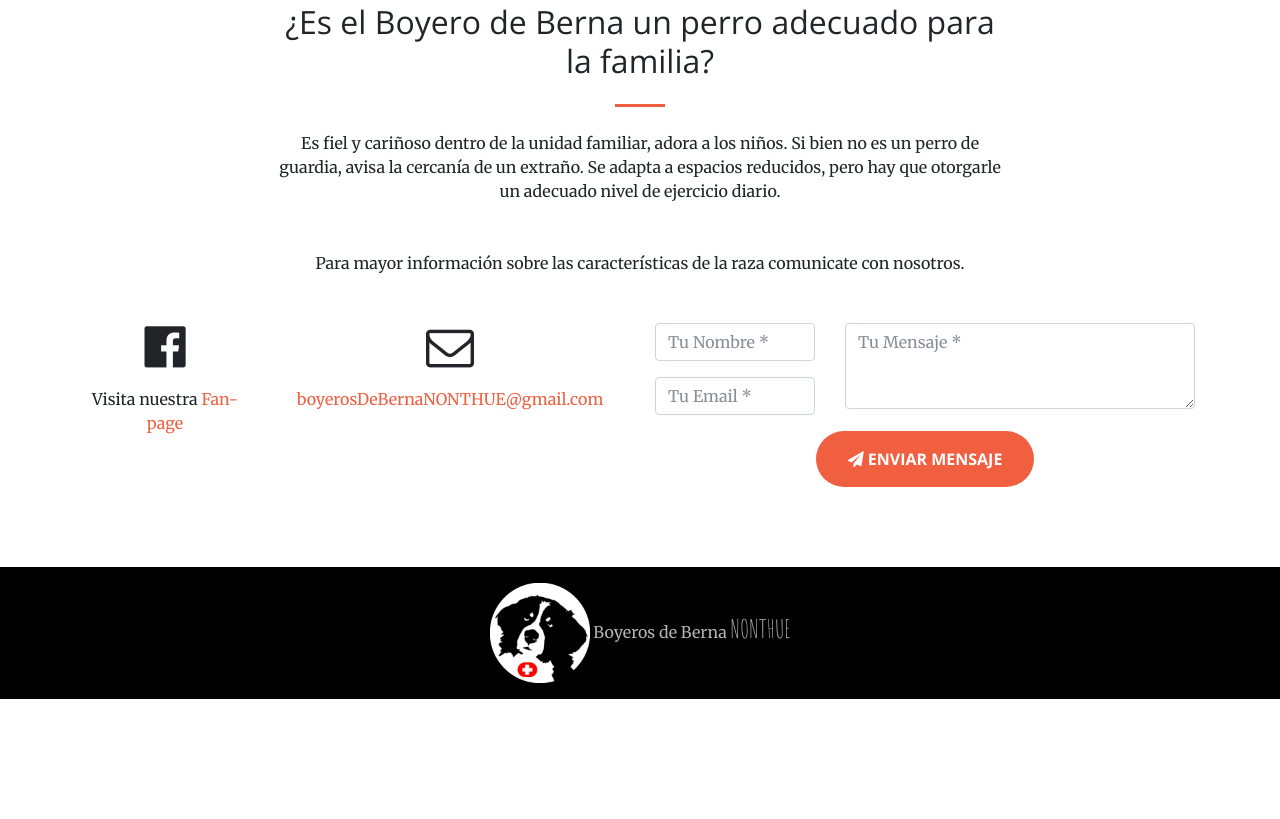
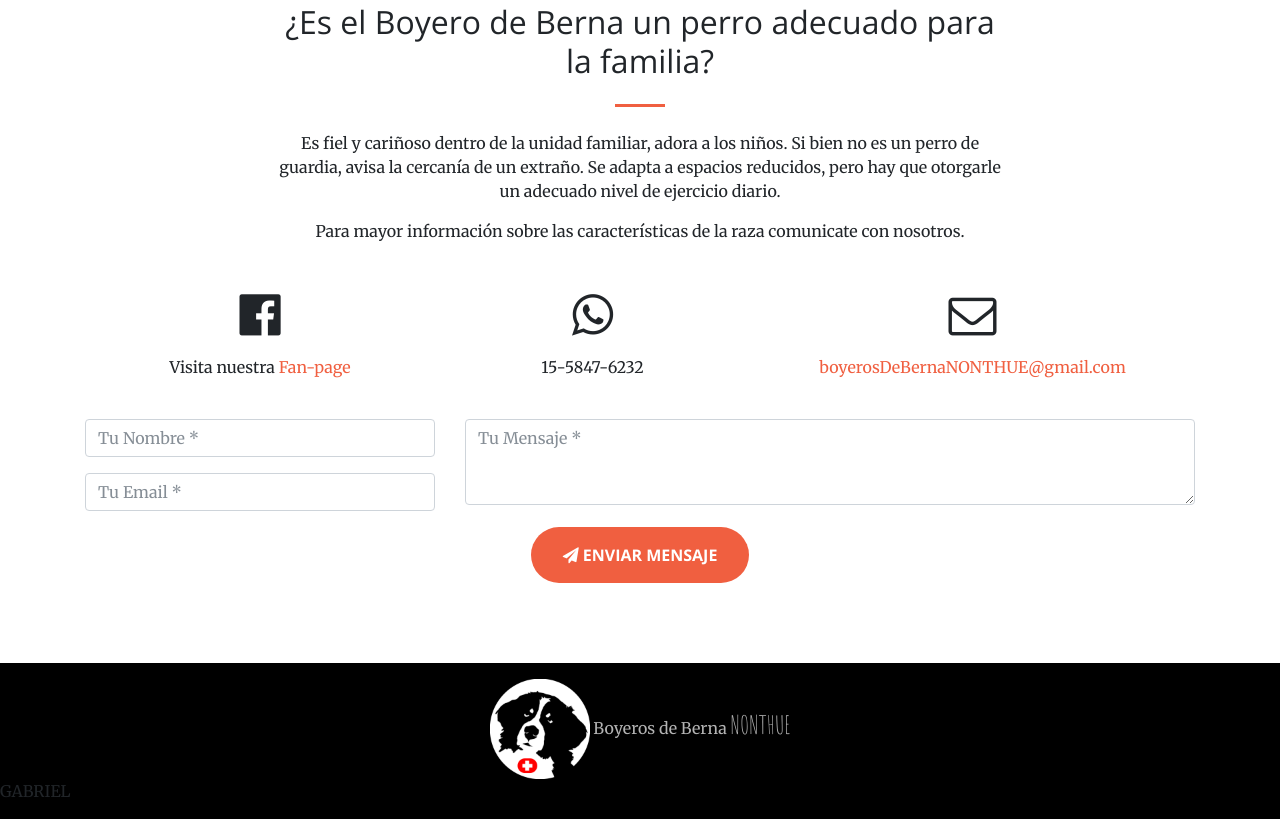
Before and after one commit to vegitojor/nonthue, a plain HTML site: page index.html in a window 1280 px wide. Shown: the part 2271-3090 px from the top of the page. Before the commit the page ends 2970 px from the top, so only its background shows below. Drawn offline with nearby package versions, Linux system fonts and the light colour scheme.

Commit message:
actualizacion de telefono en seccion de contacto

```diff
--- a/index.html
+++ b/index.html
@@ -173,23 +173,30 @@
           <div class="col-lg-8 mx-auto text-center">
             <h2 class="section-heading">¿Es el Boyero de Berna un perro adecuado para la familia?</h2>
             <hr class="my-4">
-            <p class="mb-5">Es fiel y cari&ntilde;oso dentro de la unidad familiar, adora a los niños. Si bien no es un perro de guardia, avisa la cercan&iacute;a de un extra&ntilde;o. Se adapta a espacios reducidos, pero hay que otorgarle un adecuado nivel de ejercicio diario.</p>
+            <p class="">Es fiel y cari&ntilde;oso dentro de la unidad familiar, adora a los niños. Si bien no es un perro de guardia, avisa la cercan&iacute;a de un extra&ntilde;o. Se adapta a espacios reducidos, pero hay que otorgarle un adecuado nivel de ejercicio diario.</p>
             <p class="mb-5">Para mayor informaci&oacute;n sobre las caracter&iacute;sticas de la raza comunicate con nosotros.</p>
           </div>
         </div>
         <div class="row">
-          <div class="col-lg-2 ml-auto text-center">
+          <div class="col-lg-4 ml-auto text-center">
             <i class="fa fa-facebook-official fa-3x mb-3 sr-contact"></i>
             <p>Visita nuestra <a href="https://www.facebook.com/Boyeros-de-Berna-Nonthue-403432379791849" target="blanck">Fan-page</a></p>
           </div>
-          <div class="col-lg-4 mr-auto text-center">
+          <div class="col-lg-3 ml-auto text-center">
+          	<i class="fa fa-whatsapp fa-3x mb-3 sr-contact"></i>
+          	<p>15-5847-6232</p>
+          </div>
+          <div class="col-lg-5 mr-auto text-center">
             <i class="fa fa-envelope-o fa-3x mb-3 sr-contact"></i>
             <p>
               <a href="mailto:boyerosdebernanonthue@gmail.com">boyerosDeBernaNONTHUE@gmail.com</a>
             </p>
           </div>
-          <div class="col-lg-6 ml-auto text-center">
-        		<form id="contactForm" name="sentMessage" novalidate>
+        </div>
+        <br>
+        <div class="row">
+
+        		<form id="contactForm" name="sentMessage" class="col-md-12" novalidate>
               <div class="row">
                 <div class="col-md-4">
                   <div class="form-group">
@@ -215,7 +222,7 @@
                 </div>
               </div>
             </form>
-        	</div>
+
         </div>
 
 
@@ -253,3 +260,6 @@
   </body>
 
 </html>
+
+
+GABRIEL
```
